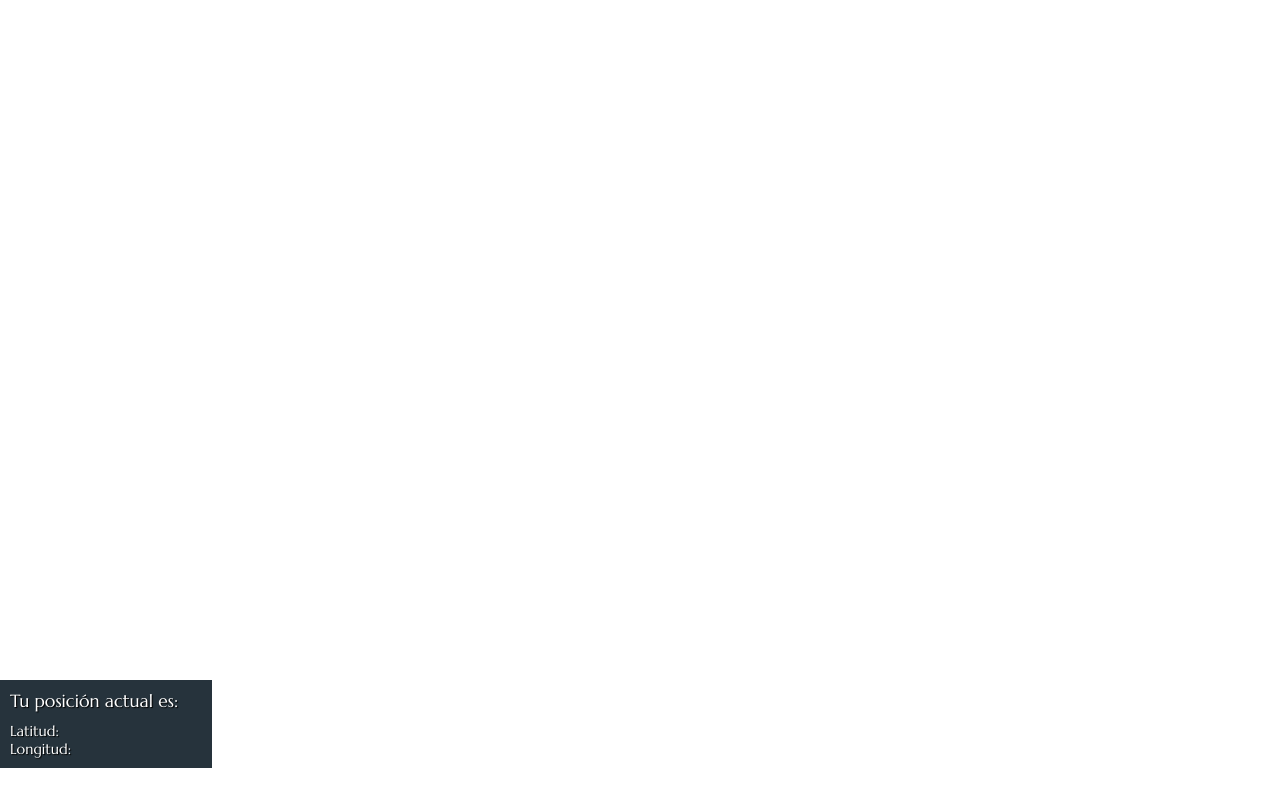
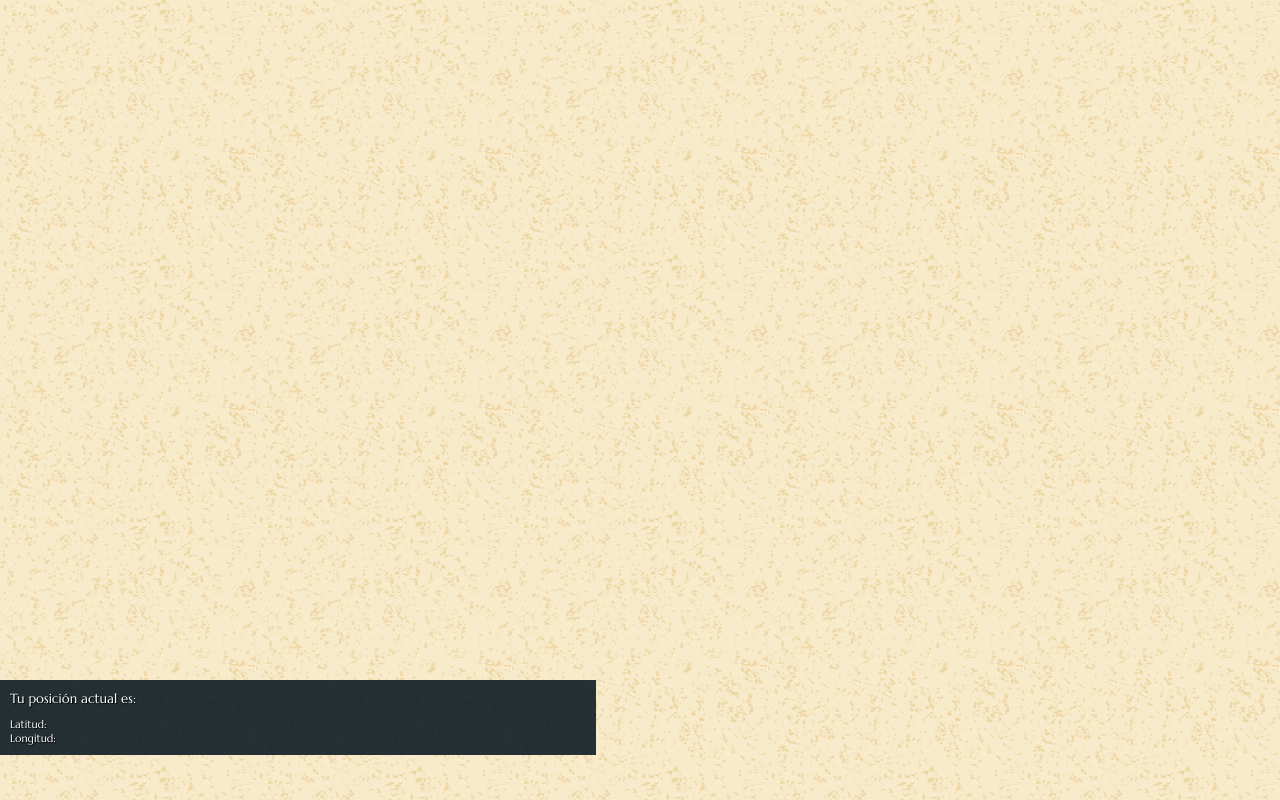
Before and after one commit to manuiglesiasperez/appgeolocalizate, a plain HTML site: page index.html in a window 1280 px wide. Drawn offline with nearby package versions, Linux system fonts and the light colour scheme; some packages are replaced by stand-ins of ours.

Commit message:
Add files via upload

```diff
--- a/index.html
+++ b/index.html
@@ -11,12 +11,12 @@
 
 	* { margin: 0; padding: 0; }
 	html { height: 100%; }
-	body { background-image: url(img/old_map.png); font-size: 16px; font-family: 'Marcellus', serif; height: 100%; position: relative; }
+	body { background-image: url(old_map.png); font-size: 12px; font-family: 'Marcellus', serif; height: 100%; position: relative; }
 	header { background-color: rgba(0,0,0,.88); height: 80px; width: 100%; position: fixed; z-index: 99; box-shadow: 0px 2px 3px #333333; }
 	header > h1 { color: #FFFFFF; font-family: 'Marcellus', serif; font-size: 1.2em; font-weight: normal; margin: 30px 60px; }
 
 	#mapa { position: absolute; background: transparent; height: 100%; width: 100%; top: 0; left: 0; right: 0; bottom: 0; }
-	#informacion { position: absolute; background: rgba(0,16,27,.85); z-index: 200; top: 85%; width: 15%; padding: 10px; }
+	#informacion { position: absolute; background: rgba(0,16,27,.85); z-index: 200; top: 85%; width: 45%; padding: 10px; }
 
 	#informacion h2,
 	#informacion h3 { color: #FFFFFF; text-shadow: 1px 1px 1px #000000; font-weight: normal; font-size: .9em; }
@@ -109,7 +109,7 @@
   		// direction to the right and in the Y direction down.
 
   		var image = {
-    		url: 'img/beachflag.png',
+    		url: 'beachflag.png',
     		// This marker is 20 pixels wide by 32 pixels high.
     		size: new google.maps.Size(20, 32),
     		// The origin for this image is (0, 0).
```
Also changed, not shown: beachflag.png (added), logo.png (added), old_map.png (added).
